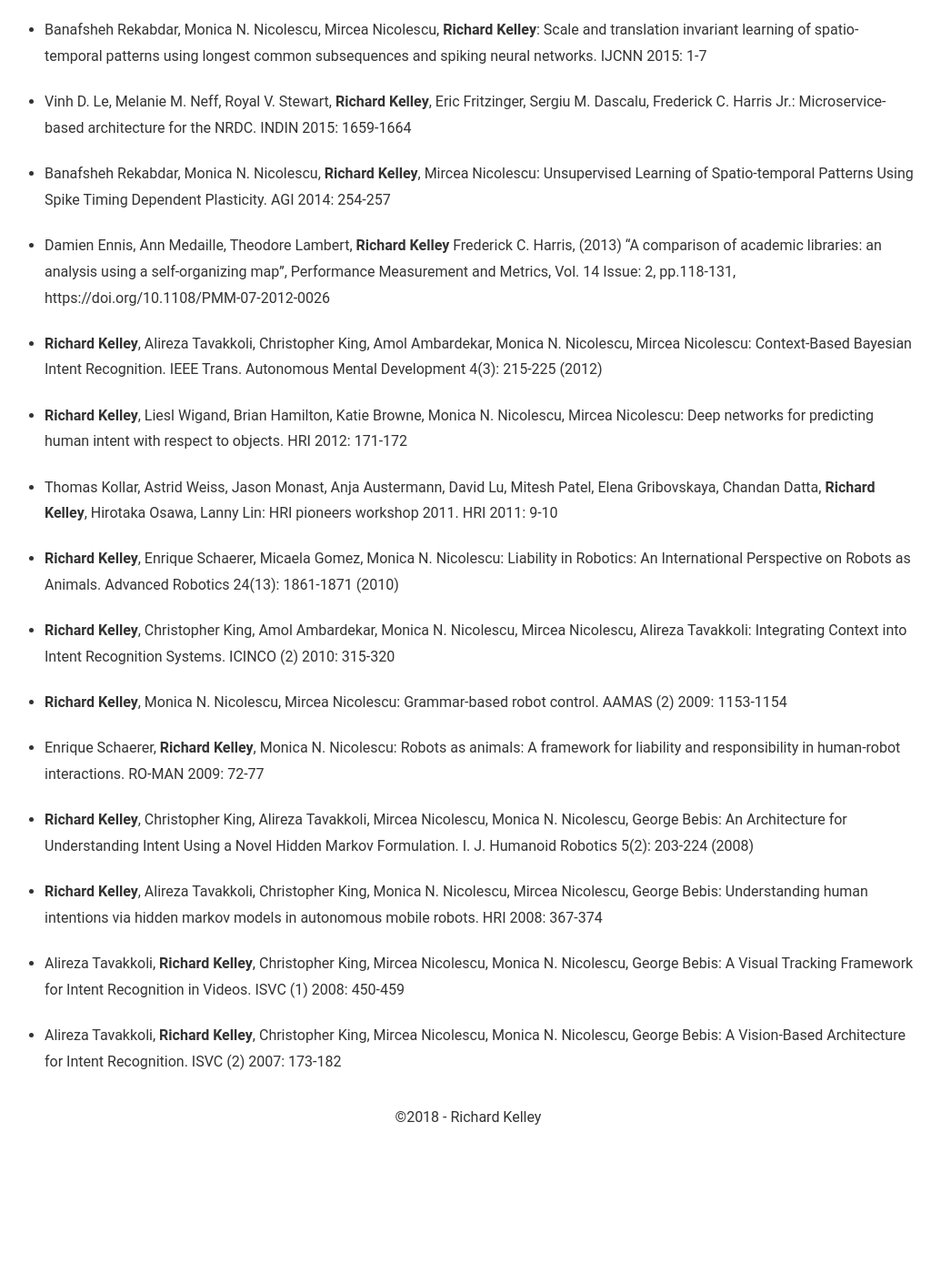
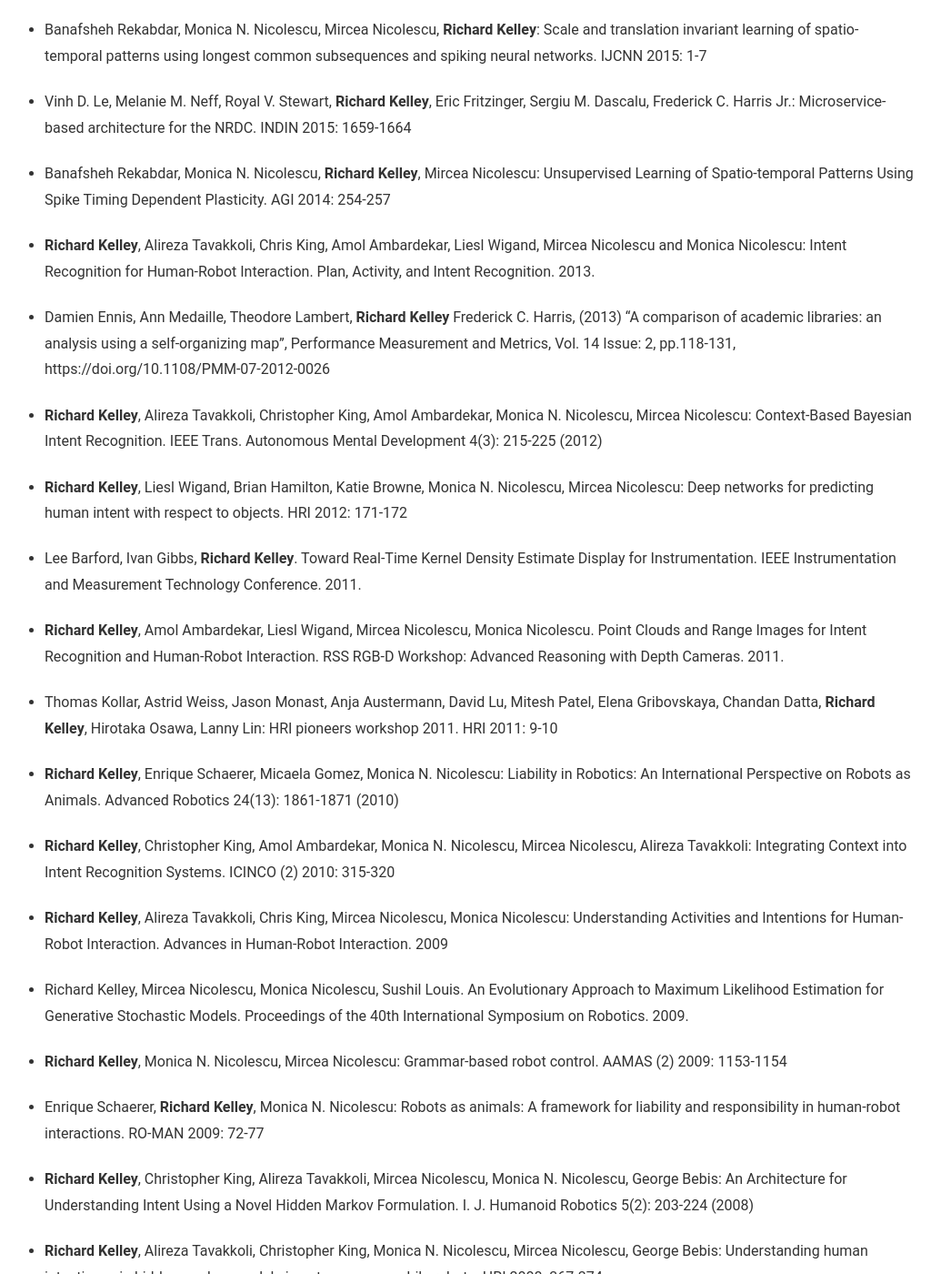
Before and after one commit to RichardKelley/richardkelley.github.io, a Jekyll site: the page built from publications.md, in a window 1280 px wide and 1400 px high, scrolled down 561 px. Shown: the whole window at 91% size, without its empty margins (125-1160 px from the left). Built offline with Jekyll 4.4.1, drawn with Linux system fonts in a browser that asks for light colours; before the commit the page ends 1814 px from its top, so only the background shows below that.

Commit message:
Updated publications.

```diff
--- a/publications.md
+++ b/publications.md
@@ -38,6 +38,11 @@ Microservice-based architecture for the NRDC. INDIN 2015: 1659-1664
 Nicolescu: Unsupervised Learning of Spatio-temporal Patterns Using
 Spike Timing Dependent Plasticity. AGI 2014: 254-257
 
+- **Richard Kelley**, Alireza Tavakkoli, Chris King, Amol Ambardekar,
+  Liesl Wigand, Mircea Nicolescu and Monica Nicolescu: Intent
+  Recognition for Human-Robot Interaction. Plan, Activity, and Intent
+  Recognition. 2013.
+
 - Damien Ennis, Ann Medaille, Theodore Lambert, **Richard Kelley**
   Frederick C. Harris, (2013) "A comparison of academic libraries: an
   analysis using a self‐organizing map", Performance Measurement and
@@ -53,6 +58,15 @@ Bayesian Intent Recognition. IEEE Trans. Autonomous Mental Development
 N. Nicolescu, Mircea Nicolescu: Deep networks for predicting human
 intent with respect to objects. HRI 2012: 171-172
 
+- Lee Barford, Ivan Gibbs, **Richard Kelley**. Toward Real-Time Kernel
+  Density Estimate Display for Instrumentation. IEEE Instrumentation
+  and Measurement Technology Conference. 2011.
+
+- **Richard Kelley**, Amol Ambardekar, Liesl Wigand, Mircea Nicolescu,
+  Monica Nicolescu. Point Clouds and Range Images for Intent
+  Recognition and Human-Robot Interaction. RSS RGB-D Workshop:
+  Advanced Reasoning with Depth Cameras. 2011.
+
 - Thomas Kollar, Astrid Weiss, Jason Monast, Anja Austermann, David
 Lu, Mitesh Patel, Elena Gribovskaya, Chandan Datta, **Richard Kelley**,
 Hirotaka Osawa, Lanny Lin: HRI pioneers workshop 2011. HRI 2011: 9-10
@@ -64,6 +78,16 @@ Robots as Animals. Advanced Robotics 24(13): 1861-1871 (2010)
 - **Richard Kelley**, Christopher King, Amol Ambardekar, Monica
 N. Nicolescu, Mircea Nicolescu, Alireza Tavakkoli: Integrating Context
 into Intent Recognition Systems. ICINCO (2) 2010: 315-320
+
+- **Richard Kelley**, Alireza Tavakkoli, Chris King, Mircea Nicolescu,
+  Monica Nicolescu: Understanding Activities and Intentions for
+  Human-Robot Interaction. Advances in Human-Robot
+  Interaction. 2009
+
+- Richard Kelley, Mircea Nicolescu, Monica Nicolescu, Sushil Louis. An
+  Evolutionary Approach to Maximum Likelihood Estimation for
+  Generative Stochastic Models. Proceedings of the 40th International
+  Symposium on Robotics. 2009.
 
 - **Richard Kelley**, Monica N. Nicolescu, Mircea Nicolescu: Grammar-based
 robot control. AAMAS (2) 2009: 1153-1154
```
